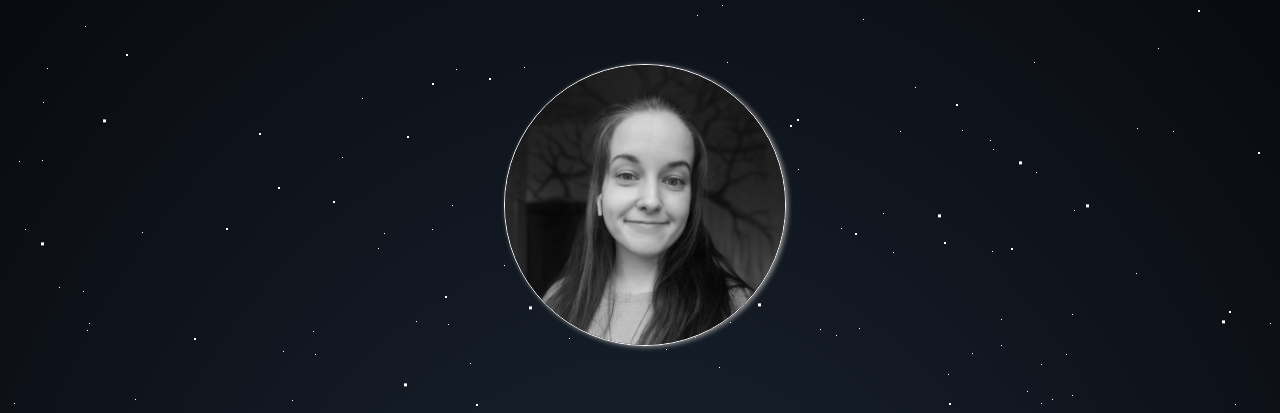
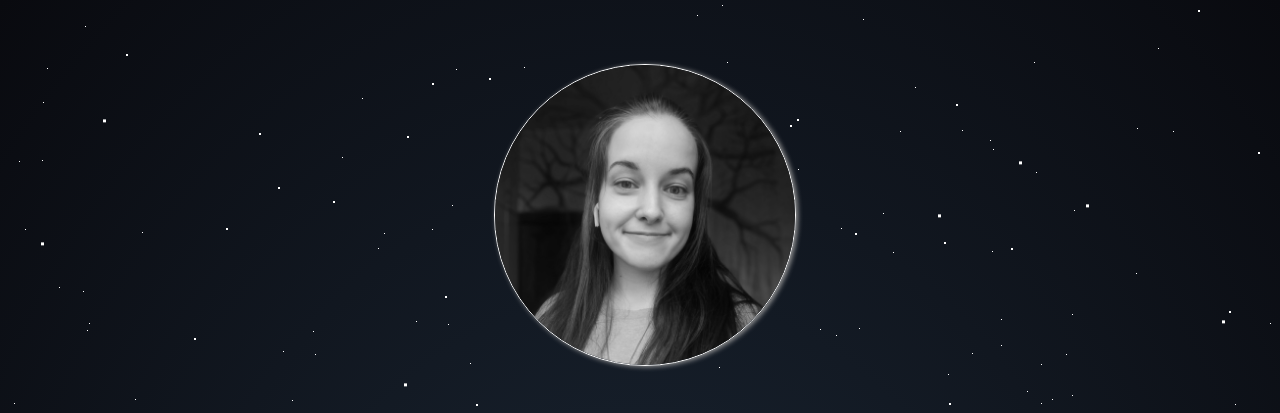
Before and after one commit to AntoninaProto-QA/AntoninaProto-QA.github.io, a plain HTML site: page index.html in a window 1280 px wide. Shown: the top 413 px of the page. Drawn offline with Linux system fonts and the light colour scheme.

Commit message:
Changed photo size

```diff
--- a/index.html
+++ b/index.html
@@ -14,11 +14,9 @@
 
     </head>
     <body>
-
-
       <div id='title'>
         <div>
-          <img src="image.jpg" alt="" class="circle grey-image" width="280" height="280"/>
+          <img src="image.jpg" alt="" class="circle grey-image" width="300" height="300"/>
         </div>
         <br>
         <span>
```
